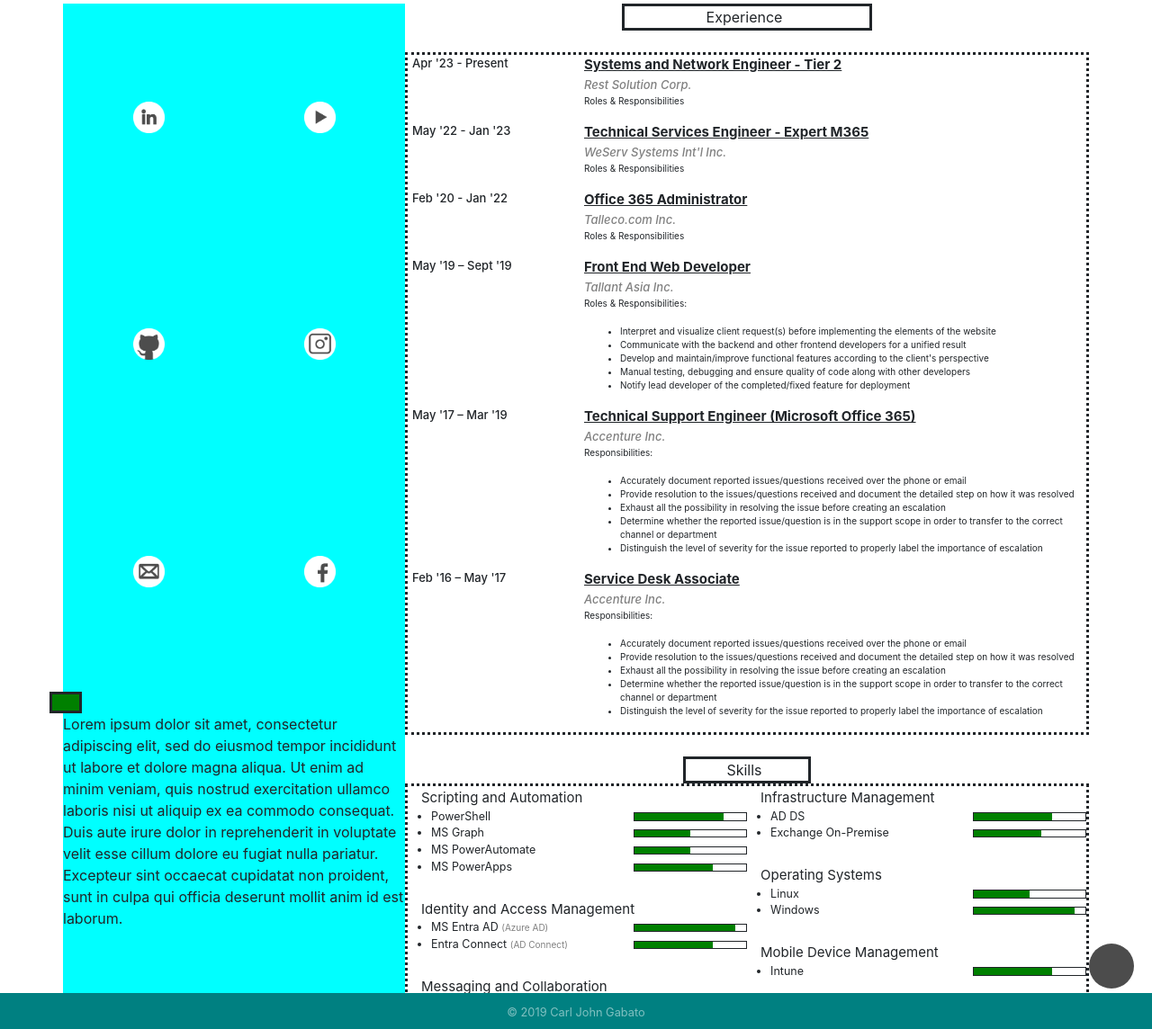
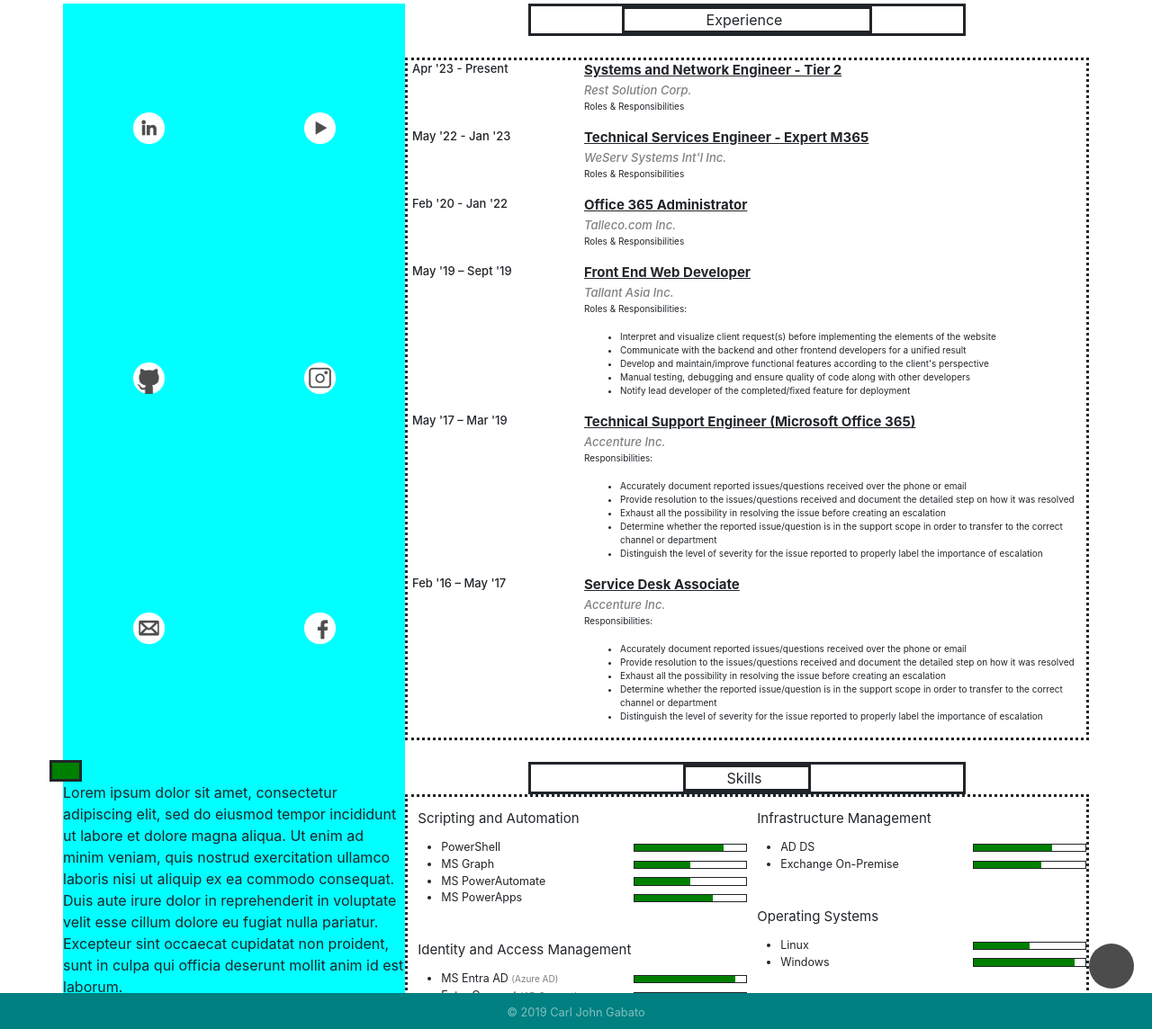
Before and after one commit to carljohngabato/aboutme, a Jekyll site: the page built from blogs.html, in a window 1280 px wide and 1400 px high, scrolled down 686 px. Shown: the part 256-1400 px from the top of the window at 90% size. Built offline with Jekyll 4.4.1, drawn with Linux system fonts in a browser that asks for light colours; nearby versions of some CDN libraries.

```diff
--- a/_sass/main.scss
+++ b/_sass/main.scss
@@ -610,6 +610,7 @@
   display: grid;
   place-items: center;
   place-content: center;
+  border-style: solid;
 }
 .row-exp-title{
   border-style: solid;
@@ -629,8 +630,11 @@
   height: auto;
   width: -webkit-fill-available;
 }
+.sk-title-cont{
+  padding: 3% !important;
+}
 .sk-list{
-  padding-left: 5% !important;
+  padding-left: 10% !important;
   margin: 0 !important;
 }
 .sk-bar-row-100{
--- a/blogs.html
+++ b/blogs.html
@@ -78,7 +78,7 @@
         </div>
         <div class="col-lg-8 col-2-row-2">
             <div class="row-2-col-2-row-1">
-                <div class="col-lg-12 exp-title-cont">
+                <div class="col-lg-8 offset-lg-2 exp-title-cont">
                     <div class="row-exp-title">Experience</div>
                 </div>
                 <br>
@@ -181,7 +181,7 @@
             </div>
             <br>
             <div class="row-2-col-2-row-2">
-                <div class="col-lg-12 exp-title-cont">
+                <div class="col-lg-8 offset-lg-2 exp-title-cont">
                     <div class="row-exp-title">Skills</div>
                 </div>
                 <div class="row row-jobs" style="height: 100%;">
@@ -189,7 +189,7 @@
                     <div class="col-lg-6 col-md-6 col-sm-6" style="height: inherit; width: -webfit-fill-available;">
                         <!--S&A-->
                         <div class="row">
-                            <div class="col-lg-12 col-md-12 col-sm-12">
+                            <div class="col-lg-12 col-md-12 col-sm-12 sk-title-cont">
                                 <h8 class="skill-title">Scripting and Automation</h8>
                             </div>
                             <div class="col-lg-8 col-md-8 col-sm-8" style="width: 65%; height: auto;">
@@ -226,7 +226,7 @@
                         <br>
                         <!--IAM-->
                         <div class="row">
-                            <div class="col-lg-12 col-md-12 col-sm-12">
+                            <div class="col-lg-12 col-md-12 col-sm-12 sk-title-cont">
                                 <h8 class="skill-title">Identity and Access Management</h8>
                             </div>
                             <div class="col-lg-8 col-md-8 col-sm-8" style="width: 65%; height: auto;">
@@ -255,7 +255,7 @@
                         <br>
                         <!--MNC-->
                         <div class="row">
-                            <div class="col-lg-12 col-md-12 col-sm-12">
+                            <div class="col-lg-12 col-md-12 col-sm-12 sk-title-cont">
                                 <h8 class="skill-title">Messaging and Collaboration</h8>
                             </div>
                             <div class="col-lg-8 col-md-8 col-sm-8" style="width: 65%; height: auto;">
@@ -288,7 +288,7 @@
                         <br>
                         <!--BackUp and Storage-->
                         <div class="row">
-                            <div class="col-lg-12 col-md-12 col-sm-12">
+                            <div class="col-lg-12 col-md-12 col-sm-12 sk-title-cont">
                                 <h8 class="skill-title">Backup and Storage</h8>
                             </div>
                             <div class="col-lg-8 col-md-8 col-sm-8" style="width: 65%; height: auto;">
@@ -315,7 +315,7 @@
                         <br>
                         <!--Email Sec Filter-->
                         <div class="row">
-                            <div class="col-lg-12 col-md-12 col-sm-12">
+                            <div class="col-lg-12 col-md-12 col-sm-12 sk-title-cont">
                                 <h8 class="skill-title">Email Security Filtering</h8>
                             </div>
                             <div class="col-lg-8 col-md-8 col-sm-8" style="width: 65%; height: auto;">
@@ -343,7 +343,7 @@
                     <div class="col-lg-6 col-md-6 col-sm-6" style="height: inherit; width: -webfit-fill-available;">
                         <!--Infra-->
                         <div class="row">
-                            <div class="col-lg-12 col-md-12 col-sm-12">
+                            <div class="col-lg-12 col-md-12 col-sm-12 sk-title-cont">
                                 <h8 class="skill-title">Infrastructure Management</h8>
                             </div>
                             <div class="col-lg-8 col-md-8 col-sm-8" style="width: 65%; height: auto;">
@@ -368,7 +368,7 @@
                         <br>
                         <!--OS-->
                         <div class="row">
-                            <div class="col-lg-12 col-md-12 col-sm-12">
+                            <div class="col-lg-12 col-md-12 col-sm-12 sk-title-cont">
                                 <h8 class="skill-title">Operating Systems</h8>
                             </div>
                             <div class="col-lg-8 col-md-8 col-sm-8" style="width: 65%; height: auto;">
@@ -393,7 +393,7 @@
                         <br>
                         <!--MDM-->
                         <div class="row">
-                            <div class="col-lg-12 col-md-12 col-sm-12">
+                            <div class="col-lg-12 col-md-12 col-sm-12 sk-title-cont">
                                 <h8 class="skill-title">Mobile Device Management</h8>
                             </div>
                             <div class="col-lg-8 col-md-8 col-sm-8" style="width: 65%; height: auto;">
@@ -412,7 +412,7 @@
                         <br>
                         <!--VM-->
                         <div class="row">
-                            <div class="col-lg-12 col-md-12 col-sm-12">
+                            <div class="col-lg-12 col-md-12 col-sm-12 sk-title-cont">
                                 <h8 class="skill-title">Virtualization Technology</h8>
                             </div>
                             <div class="col-lg-8 col-md-8 col-sm-8" style="width: 65%; height: auto;">
@@ -437,7 +437,7 @@
                         <br>
                         <!--DNS Level-->
                         <div class="row">
-                            <div class="col-lg-12 col-md-12 col-sm-12">
+                            <div class="col-lg-12 col-md-12 col-sm-12 sk-title-cont">
                                 <h8 class="skill-title">DNS Level Filtering</h8>
                             </div>
                             <div class="col-lg-8 col-md-8 col-sm-8" style="width: 65%; height: auto;">
@@ -456,7 +456,7 @@
                         <br>
                         <!--Other-->
                         <div class="row">
-                            <div class="col-lg-12 col-md-12 col-sm-12">
+                            <div class="col-lg-12 col-md-12 col-sm-12 sk-title-cont">
                                 <h8 class="skill-title">Other Skills</h8>
                             </div>
                             <div class="col-lg-8 col-md-8 col-sm-8" style="width: 65%; height: auto;">
@@ -484,7 +484,7 @@
                 </div>
             </div>
             <div class="row-2-col-2-row-3">
-                <div class="col-lg-12 exp-title-cont">
+                <div class="col-lg-8 offset-lg-2 exp-title-cont">
                     <div class="row-exp-title">Education</div>
                 </div>
                 <br>
@@ -503,7 +503,7 @@
                 </div>
             </div>
             <div class="row-2-col-2-row-4">
-                <div class="col-lg-12 exp-title-cont">
+                <div class="col-lg-8 offset-lg-2 exp-title-cont">
                     <div class="row-exp-title">Reference</div>
                 </div>
                 <div class="row-jobs"></div>
```
